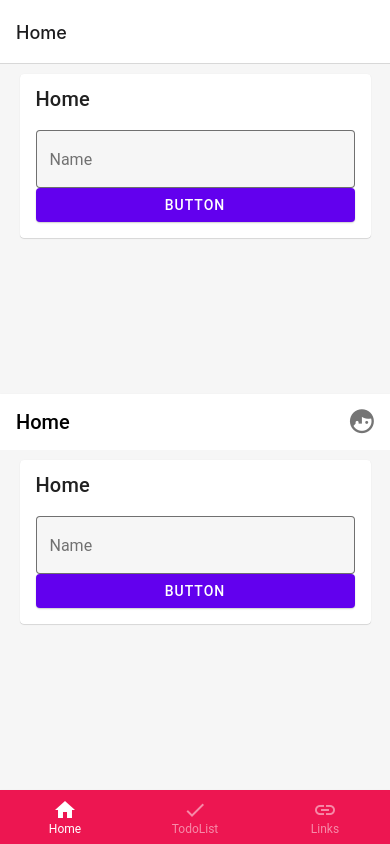
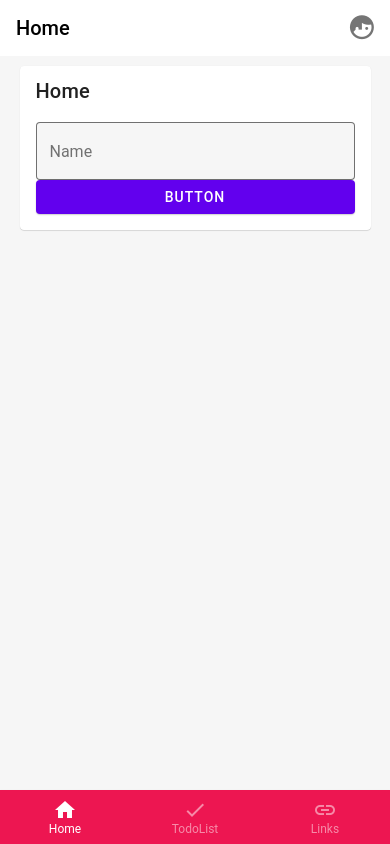
Before and after one commit to zkonak/SimplonToolkit, a React Native app: screen / in a window 390 px wide. Both pictures are taken after a click on the button "CONNEXION". Built offline with nearby package versions, Linux system fonts and the light colour scheme.

Commit message:
authentification

```diff
--- a/App.js
+++ b/App.js
@@ -35,15 +35,7 @@ export default function App() {
   return (
     <Provider store={store}>
       <AppRoute/>
-      <NavigationContainer>
-        <Header HeaderName={routes[index].title} />
-        <BottomNavigation
-          navigationState={{ index, routes }}
-          onIndexChange={setIndex}
-          renderScene={renderScene}
-          barStyle={{ backgroundColor: STYLE.MAINCOLOR }}
-        />
-      </NavigationContainer>
+
     </Provider>
   );
 }
--- a/src/navigations/navigator.js
+++ b/src/navigations/navigator.js
@@ -5,16 +5,52 @@ import AuthNavigator from './auth-navigator';
 import { useSelector } from 'react-redux';
 import { selectIsLoggedIn } from '../store/authSlice';
 
+import { BottomNavigation } from "react-native-paper";
+
+import { Provider } from "react-redux";
+import { store } from "../store/store";
+import STYLE from "../theme";
+import Home from "../screens/Home";
+import TodoList from "../screens/TodoList";
+import Links from "../screens/Links";
+import Header from "../components/Header/Header";
+const HomeRoute = () => <Home />;
+const TodoRoute = () => <TodoList />;
+const LinkRoute = () => <Links />;
 const AppRoute = () => {
 //React.useState(false);  for change state true:connecté, false : non
     //const [isLoggedIn, setIsLoggedIn] = React.useState(false);
     const isLoggedIn = useSelector(selectIsLoggedIn);
+    const [index, setIndex] = React.useState(0);
+    const [routes] = React.useState([
+      {
+        key: "home",
+        title: "Home",
+        icon: "home",
+      },
+      { key: "todoList", title: "TodoList", icon: "check" },
+      { key: "links", title: "Links", icon: "link" },
+    ]);
+
+    const renderScene = BottomNavigation.SceneMap({
+      home: HomeRoute,
+      todoList: TodoRoute,
+      links: LinkRoute,
+    });
     return (
         <NavigationContainer>
             {/* Conditional stack navigator rendering based on login state */}
 
             {
-                isLoggedIn ? <AppNavigator /> : <AuthNavigator />
+                isLoggedIn ? ( <>
+                    <Header HeaderName={routes[index].title} />
+                    <BottomNavigation
+                      navigationState={{ index, routes }}
+                      onIndexChange={setIndex}
+                      renderScene={renderScene}
+                      barStyle={{ backgroundColor: STYLE.MAINCOLOR }}
+                    />
+                  </>): <AuthNavigator />
             }
 
         </NavigationContainer>
```
